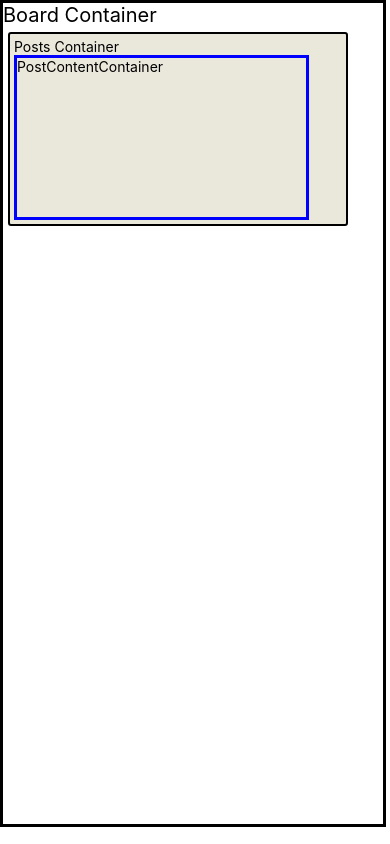
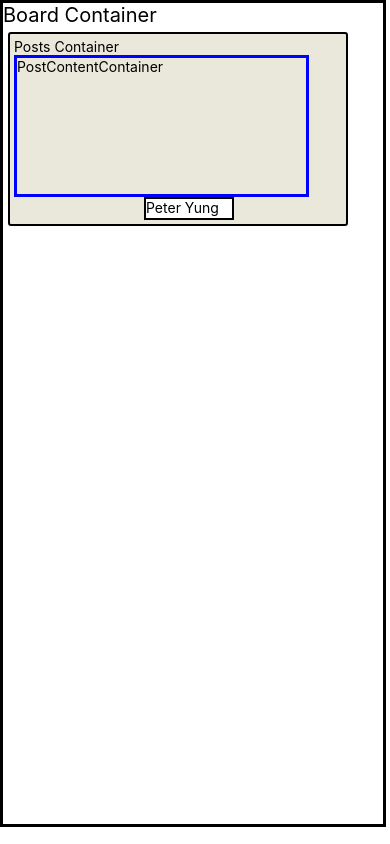
Before and after one commit to Tauriqbarron/ParishApp, a React Native app: screen / in a window 390 px wide. Built offline with nearby package versions, Linux system fonts and the light colour scheme.

Commit message:
Author Container

```diff
--- a/Components/Notice Board/PostAuthorContainer.tsx
+++ b/Components/Notice Board/PostAuthorContainer.tsx
@@ -1,24 +1,27 @@
 import React from 'react';
-import { CustomText } from '../Commmon/CustomText';
+import {View, StyleSheet, Text} from 'react-native';
 
 // Will import a custom text component
 // the component will be able to be passed the font settings (to be built)
 // text component will be with a view
 // view attributes based on Peters figma design.
 
-import {View, StyleSheet, Text} from 'react-native';
+const PostAuthorContainer = () => {
+  return (
+    <View style={styles.nameBox}>
+      <Text>Peter Yung</Text>
+    </View>
+  );
+};
 
-const PostAuthorContainer = () => {
-  return(
-  <View style={styles.nameBox}>
-    <CustomText  ></CustomText>
-  </View>
-    )
-}
-
+export default PostAuthorContainer;
 const styles = StyleSheet.create({
-  nameBox:{
-    width: 100,
+  nameBox: {
+    backgroundColor: '#fff',
+    borderWidth: 2,
+    borderColor: '#000',
+    width: 90,
     height: 23,
-  }
-})
+    left: 130,
+  },
+});
--- a/Components/Notice Board/PostsContatainer.tsx
+++ b/Components/Notice Board/PostsContatainer.tsx
@@ -1,12 +1,14 @@
 import React from 'react';
 import {View, StyleSheet, Text} from 'react-native';
 import PostContentContainer from './PostContentContainer';
+import PostAuthorContainer from './PostAuthorContainer';
 
 const PostsContainer = () => {
   return (
     <View style={styles.msgBox}>
       <Text>Posts Container</Text>
       <PostContentContainer />
+      <PostAuthorContainer />
     </View>
   );
 };
```
